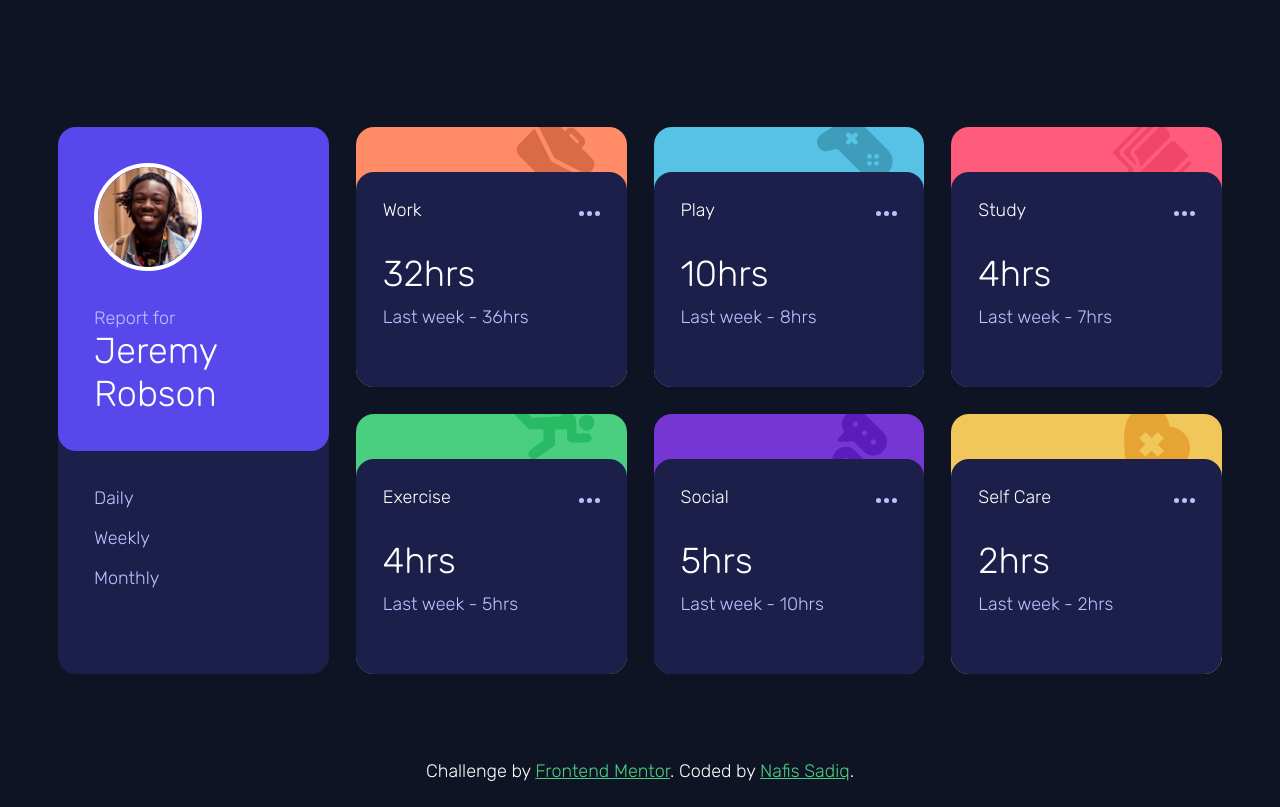
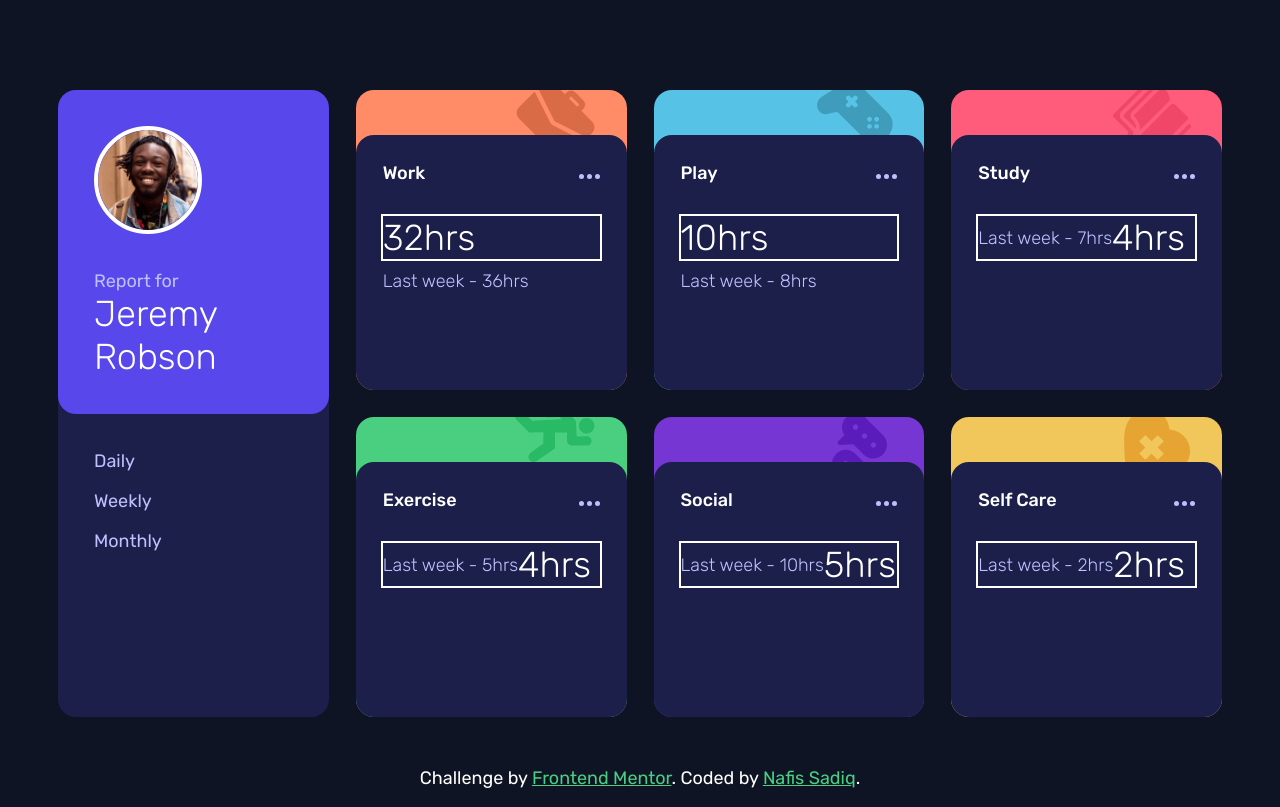
Before and after one commit to Nafis2003/time-tracking-dashboard, a plain HTML site: page index.html in a window 1280 px wide. Drawn offline with Linux system fonts and the light colour scheme.

Commit message:
Add files via upload

```diff
--- a/style.css
+++ b/style.css
@@ -1,4 +1,4 @@
-@import url('https://fonts.googleapis.com/css2?family=Rubik:wght@300&display=swap');
+@import url('https://fonts.googleapis.com/css2?family=Rubik:wght@300;400;500&display=swap');
 html{
 --Blue: hsl(246, 80%, 60%);
 --Light-red: hsl(15, 100%, 70%);
@@ -145,11 +145,12 @@ float: right;
 margin-top:1rem;
 font-weight:300;
 font-size:var(--fs-sm);
+outline: 2px solid #fff;
 display: inline;
 }
 
 .info span{
-text-align: right;
+float: right;
 font-size:var(--fs-xs);
 transform: translateY(50%);
 color:var(--Pale-blue);
@@ -170,7 +171,7 @@ html{
 --fs-sm:2rem;
 }
 				main{
-				grid-template-rows:repeat(2,260px);
+				grid-template-rows:repeat(2,300px);
 				grid-template-columns: repeat(4,1fr);
 				grid-gap:1.5rem;
 				}
@@ -185,7 +186,7 @@ html{
 				width:6rem;
 				align-self:flex-start;
 				}
-				:is(#profile,#timeframes)>*{
+				:is(#profile,#timeframes)>*{width: ;
 				margin: 0.5rem;
 				}
 				.info>p{
@@ -194,6 +195,6 @@ html{
 				}
 				.info span{
 				display: block;
-				text-align: left;
+				float: left;
 				}
 }
```
